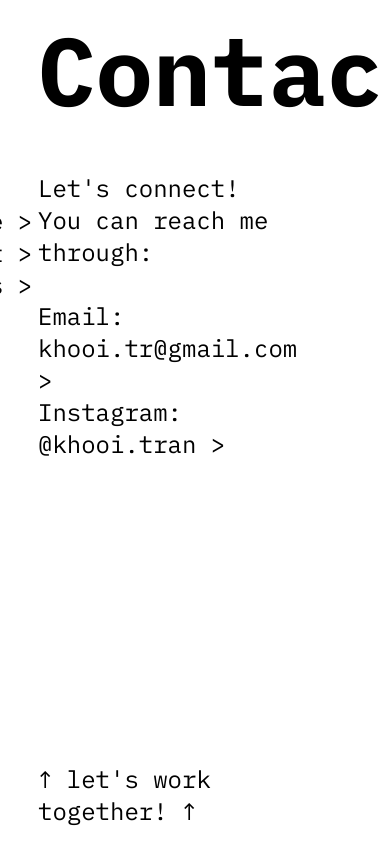
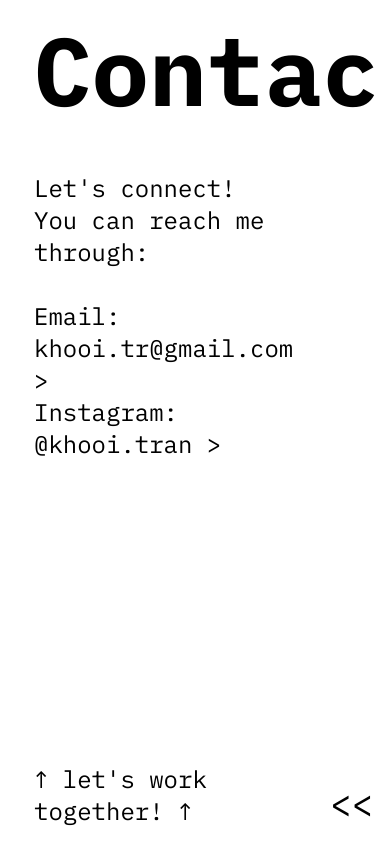
Before and after one commit to khooitran/khooitran, a SvelteKit app: page /contact in a window 390 px wide. Built offline with nearby package versions, Linux system fonts and the light colour scheme.

Commit message:
added toggleMenu algorithm

```diff
--- a/src/lib/ChangeLanguage.svelte
+++ b/src/lib/ChangeLanguage.svelte
@@ -1,6 +1,6 @@
 <script>
   import { currentLanguage, changeCurrentLanguage } from "./stores/language";
-  let { lang = $bindable(currentLanguage) } = $props();
+  let { lang = $bindable(currentLanguage), menuOpen = $bindable() } = $props();
 
   function changeLanguage() {
     lang = lang === "en" ? "vi" : "en";
@@ -8,7 +8,9 @@
   }
 </script>
 
-<button onclick={changeLanguage}> EN/VI &gt; </button>
+<button class={menuOpen ? "menu-open" : ""} onclick={changeLanguage}>
+  EN/VI &gt;
+</button>
 
 <style>
   button {
@@ -24,11 +26,17 @@
     font-family: "IBM Plex Mono", serif;
     font-weight: 400;
     font-size: 36px;
+    z-index: 1;
   }
 
   button:hover {
     color: #ffcc33;
     text-decoration: underline;
+  }
+
+  .menu-open {
+    left: 30px;
+    display: block;
   }
 
   @media only screen and (max-width: 1280px) {
@@ -45,7 +53,8 @@
 
   @media only screen and (max-width: 768px) {
     button {
-      left: -25vh;
+      left: 100vw;
+      display: none;
     }
   }
 </style>
--- a/src/lib/HeroSection.svelte
+++ b/src/lib/HeroSection.svelte
@@ -117,7 +117,7 @@
     }
 
     .hero-section {
-      margin-left: 30px;
+      margin-left: 26px;
     }
   }
 </style>
--- a/src/lib/Navbar.svelte
+++ b/src/lib/Navbar.svelte
@@ -1,8 +1,10 @@
 <script>
   import { currentLanguage } from "./stores/language";
+
+  let { menuOpen = $bindable() } = $props();
 </script>
 
-<section>
+<section class={menuOpen ? "menu-open" : ""}>
   <div></div>
   <nav>
     {#if currentLanguage === "en"}
@@ -20,12 +22,19 @@
 </section>
 
 <style>
+  .menu-open {
+    left: 30px;
+    display: flex;
+  }
+
   section {
     position: fixed;
     left: 20px;
     display: flex;
     flex-direction: column;
     height: 98vh;
+    background-color: #ffffff;
+    z-index: 1;
   }
 
   div {
@@ -45,14 +54,14 @@
     background: white;
     display: block;
     text-align: left;
+    font-family: "IBM Plex Mono", serif;
+    font-weight: 400;
+    font-size: 36px;
   }
 
   a {
     color: black;
     text-decoration: none;
-    font-family: "IBM Plex Mono", serif;
-    font-weight: 400;
-    font-size: 36px;
   }
 
   a:hover {
@@ -61,20 +70,22 @@
   }
 
   @media only screen and (max-width: 1280px) {
-    a {
+    button {
       font-size: 30px;
     }
   }
 
   @media only screen and (max-width: 1024px) {
-    a {
+    button {
       font-size: 24px;
     }
   }
 
   @media only screen and (max-width: 768px) {
     section {
-      left: -25vw;
+      left: 100vw;
+      width: 100vw;
+      display: none;
     }
   }
 </style>
--- a/src/routes/+layout.svelte
+++ b/src/routes/+layout.svelte
@@ -7,12 +7,25 @@
 
   let { children } = $props();
   let lang = $state(currentLanguage);
+  let menuOpen = $state(false);
+  let menuButton = $state("&lt;&lt;");
+
+  function toggleMenu() {
+    if (menuOpen === true) {
+      menuOpen = false;
+      menuButton = "&lt;&lt;";
+    } else {
+      menuOpen = true;
+      menuButton = "&gt;&gt;";
+    }
+  }
 </script>
 
+<button class="open-menu" onclick={toggleMenu}>{@html menuButton}</button>
 {#key lang}
   <main in:fade={{ duration: 360, delay: 360 }} out:fade={{ duration: 360 }}>
-    <Navbar />
-    <ChangeLanguage bind:lang />
+    <Navbar bind:menuOpen />
+    <ChangeLanguage bind:lang bind:menuOpen />
 
     {#key page.url.pathname}
       <div
@@ -32,4 +45,30 @@
     overflow-x: hidden;
     overflow-y: auto;
   }
+
+  .open-menu {
+    display: none;
+    position: absolute;
+    bottom: 2vh;
+    right: 2vh;
+    padding: 0;
+    margin: 0;
+    border-style: none;
+    background: white;
+    font-family: "IBM Plex Mono", serif;
+    font-weight: 400;
+    font-size: 36px;
+    z-index: 2;
+  }
+
+  .open-menu:hover {
+    text-decoration: underline;
+    color: #ffcc33;
+  }
+
+  @media only screen and (max-width: 768px) {
+    .open-menu {
+      display: block;
+    }
+  }
 </style>
```
